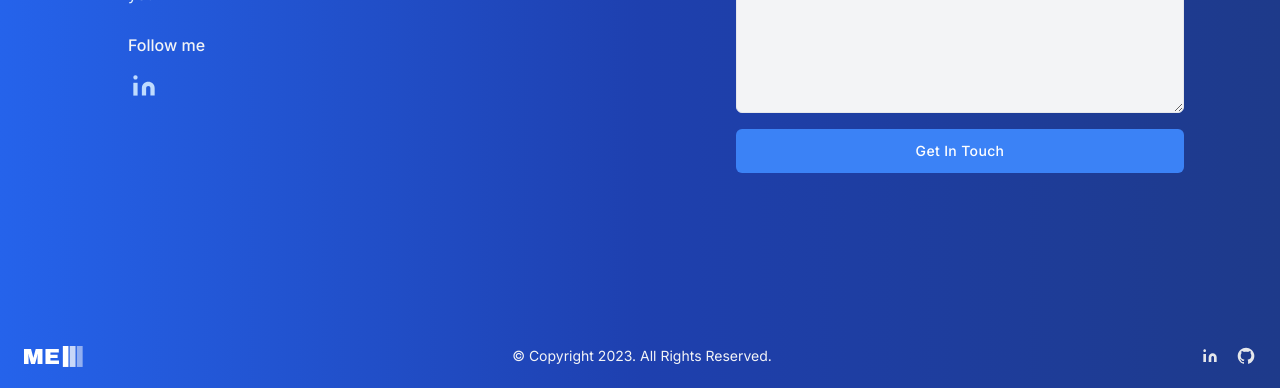
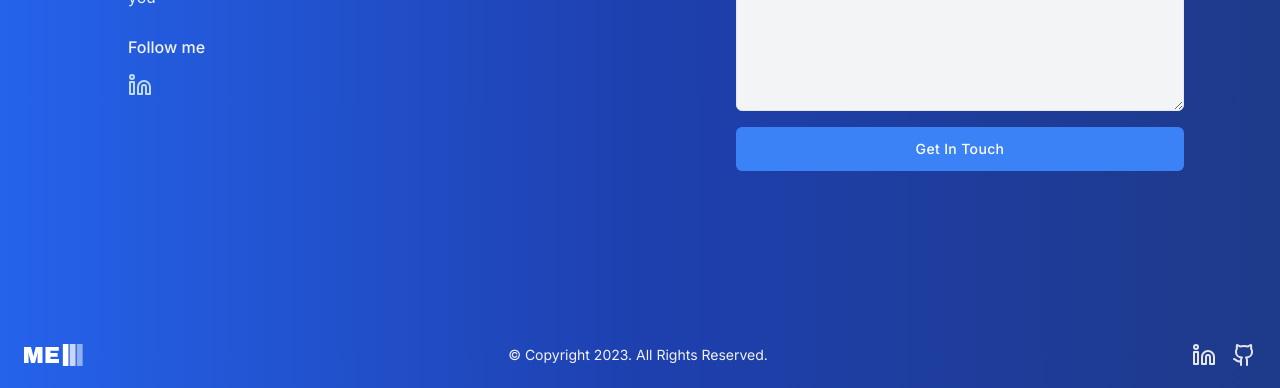
Before and after one commit to MarcoEscaleira/portfolio, a Next.js app: page /contact in a window 1280 px wide. Shown: the part 409-797 px from the top of the page. Built offline with nearby package versions, Linux system fonts and the light colour scheme.

Commit message:
refactor: remove heroicons

```diff
--- a/package.json
+++ b/package.json
@@ -8,8 +8,6 @@
     "lint": "next lint --fix"
   },
   "dependencies": {
-    "@heroicons/react": "^2.0.18",
-    "@next/font": "^13.4.18",
     "lucide-react": "^0.378.0",
     "next": "^14.2.3",
     "next-themes": "^0.3.0",
--- a/src/components/layout/Footer.tsx
+++ b/src/components/layout/Footer.tsx
@@ -1,7 +1,8 @@
 import { FC } from "react";
-import { NextFont } from "@next/font/dist/types";
 import Image from "next/image";
 import Link from "next/link";
+import { NextFont } from "next/dist/compiled/@next/font";
+import { Github, Linkedin } from "lucide-react";
 
 interface IFooterProps {
   font: NextFont;
@@ -24,17 +25,7 @@ export const Footer: FC<IFooterProps> = ({ font }) => {
             className="mx-2 text-gray-200 transition-colors duration-300 dark:text-gray-300 hover:text-blue-500 dark:hover:text-blue-400"
             aria-label="LinkedIn"
           >
-            <svg className="w-5 h-5" viewBox="0 0 24 24" fill="none" xmlns="http://www.w3.org/2000/svg">
-              <path
-                d="M15.2 8.80005C16.4731 8.80005 17.694 9.30576 18.5941 10.2059C19.4943 11.1061 20 12.327 20 13.6V19.2H16.8V13.6C16.8 13.1757 16.6315 12.7687 16.3314 12.4687C16.0313 12.1686 15.6244 12 15.2 12C14.7757 12 14.3687 12.1686 14.0687 12.4687C13.7686 12.7687 13.6 13.1757 13.6 13.6V19.2H10.4V13.6C10.4 12.327 10.9057 11.1061 11.8059 10.2059C12.7061 9.30576 13.927 8.80005 15.2 8.80005Z"
-                fill="currentColor"
-              />
-              <path d="M7.2 9.6001H4V19.2001H7.2V9.6001Z" fill="currentColor" />
-              <path
-                d="M5.6 7.2C6.48366 7.2 7.2 6.48366 7.2 5.6C7.2 4.71634 6.48366 4 5.6 4C4.71634 4 4 4.71634 4 5.6C4 6.48366 4.71634 7.2 5.6 7.2Z"
-                fill="currentColor"
-              />
-            </svg>
+            <Linkedin />
           </Link>
 
           <Link
@@ -43,9 +34,7 @@ export const Footer: FC<IFooterProps> = ({ font }) => {
             className="mx-2 text-gray-200 transition-colors duration-300 dark:text-gray-300 hover:text-blue-500 dark:hover:text-blue-400"
             aria-label="Github"
           >
-            <svg className="w-5 h-5 fill-current" viewBox="0 0 24 24" fill="none" xmlns="http://www.w3.org/2000/svg">
-              <path d="M12.026 2C7.13295 1.99937 2.96183 5.54799 2.17842 10.3779C1.395 15.2079 4.23061 19.893 8.87302 21.439C9.37302 21.529 9.55202 21.222 9.55202 20.958C9.55202 20.721 9.54402 20.093 9.54102 19.258C6.76602 19.858 6.18002 17.92 6.18002 17.92C5.99733 17.317 5.60459 16.7993 5.07302 16.461C4.17302 15.842 5.14202 15.856 5.14202 15.856C5.78269 15.9438 6.34657 16.3235 6.66902 16.884C6.94195 17.3803 7.40177 17.747 7.94632 17.9026C8.49087 18.0583 9.07503 17.99 9.56902 17.713C9.61544 17.207 9.84055 16.7341 10.204 16.379C7.99002 16.128 5.66202 15.272 5.66202 11.449C5.64973 10.4602 6.01691 9.5043 6.68802 8.778C6.38437 7.91731 6.42013 6.97325 6.78802 6.138C6.78802 6.138 7.62502 5.869 9.53002 7.159C11.1639 6.71101 12.8882 6.71101 14.522 7.159C16.428 5.868 17.264 6.138 17.264 6.138C17.6336 6.97286 17.6694 7.91757 17.364 8.778C18.0376 9.50423 18.4045 10.4626 18.388 11.453C18.388 15.286 16.058 16.128 13.836 16.375C14.3153 16.8651 14.5612 17.5373 14.511 18.221C14.511 19.555 14.499 20.631 14.499 20.958C14.499 21.225 14.677 21.535 15.186 21.437C19.8265 19.8884 22.6591 15.203 21.874 10.3743C21.089 5.54565 16.9181 1.99888 12.026 2Z"></path>
-            </svg>
+            <Github />
           </Link>
         </div>
       </div>
--- a/src/pages/_app.tsx
+++ b/src/pages/_app.tsx
@@ -2,7 +2,7 @@ import "@/styles/global.css";
 import "normalize.css";
 import type { AppProps } from "next/app";
 import { Layout } from "@/components/layout";
-import { Inter } from "@next/font/google";
+import { Inter } from "next/font/google";
 
 const inter = Inter({ subsets: ["latin"] });
 
--- a/src/pages/contact.tsx
+++ b/src/pages/contact.tsx
@@ -1,4 +1,5 @@
 import Link from "next/link";
+import { Linkedin } from "lucide-react";
 
 export default function Contact() {
   return (
@@ -17,17 +18,7 @@ export default function Contact() {
               href="https://www.linkedin.com/in/marco-escaleira00/"
               target="_blank"
             >
-              <svg className="w-8 h-8" viewBox="0 0 24 24" fill="none" xmlns="http://www.w3.org/2000/svg">
-                <path
-                  d="M15.2 8.80005C16.4731 8.80005 17.694 9.30576 18.5941 10.2059C19.4943 11.1061 20 12.327 20 13.6V19.2H16.8V13.6C16.8 13.1757 16.6315 12.7687 16.3314 12.4687C16.0313 12.1686 15.6244 12 15.2 12C14.7757 12 14.3687 12.1686 14.0687 12.4687C13.7686 12.7687 13.6 13.1757 13.6 13.6V19.2H10.4V13.6C10.4 12.327 10.9057 11.1061 11.8059 10.2059C12.7061 9.30576 13.927 8.80005 15.2 8.80005Z"
-                  fill="currentColor"
-                />
-                <path d="M7.2 9.6001H4V19.2001H7.2V9.6001Z" fill="currentColor" />
-                <path
-                  d="M5.6 7.2C6.48366 7.2 7.2 6.48366 7.2 5.6C7.2 4.71634 6.48366 4 5.6 4C4.71634 4 4 4.71634 4 5.6C4 6.48366 4.71634 7.2 5.6 7.2Z"
-                  fill="currentColor"
-                />
-              </svg>
+              <Linkedin />
             </Link>
           </div>
         </div>
```
Also changed, not shown: 1 other file (tests, documents, lock files or other folders).
